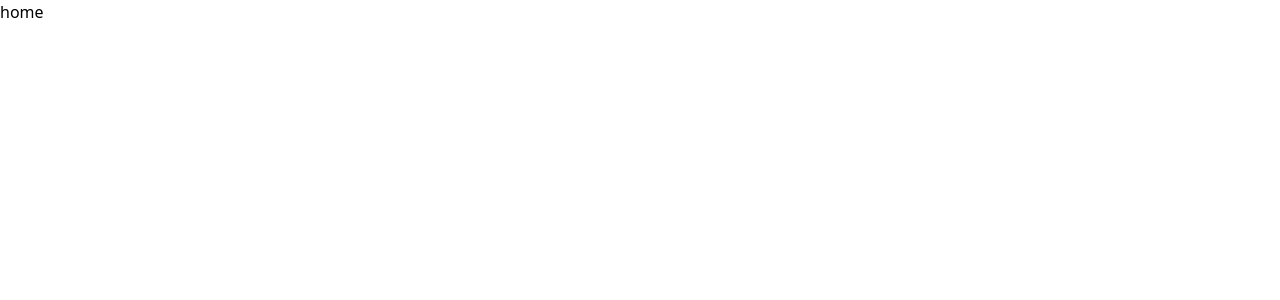
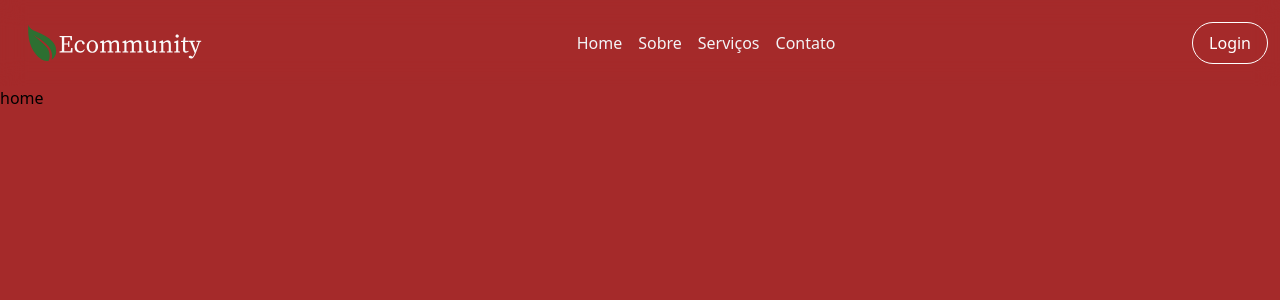
Before and after one commit to pedroonovais/ecommunity, a Next.js app: page / in a window 1280 px wide. Shown: the top 300 px of the page. Built offline with nearby package versions, Linux system fonts and the light colour scheme.

Commit message:
Cria componente Menu

```diff
--- a/src/app/globals.css
+++ b/src/app/globals.css
@@ -1,3 +1,7 @@
 @tailwind base;
 @tailwind components;
 @tailwind utilities;
+
+body {
+  background-color: brown;
+}
--- a/src/app/layout.tsx
+++ b/src/app/layout.tsx
@@ -1,13 +1,17 @@
-import './globals.css'
+import { Menu } from "@/components/Menu/Menu";
+import "./globals.css";
 
 export default function RootLayout({
-  children,
+    children,
 }: {
-  children: React.ReactNode
+    children: React.ReactNode;
 }) {
-  return (
-    <html lang="pt-br">
-      <body>{children}</body>
-    </html>
-  )
+    return (
+        <html lang="pt-br">
+            <body>
+                <Menu />
+                <main>{children}</main>
+            </body>
+        </html>
+    );
 }
--- /dev/null
+++ b/src/components/Menu/Menu.tsx
@@ -0,0 +1,33 @@
+export const Menu = () => {
+    return (
+        <header className="flex items-center justify-between p-3 bg-opacity-30 backdrop-blur-md">
+            <div className="flex items-center space-x-2">
+                <img
+                    src="/logo-texto-branco.svg"
+                    alt="Ícone do Menu"
+                    className="w-52"
+                />
+            </div>
+
+            <nav className="flex space-x-4">
+                <a href="#home" className="text-gray-100 hover:text-white">
+                    Home
+                </a>
+                <a href="#about" className="text-gray-100 hover:text-white">
+                    Sobre
+                </a>
+                <a href="#services" className="text-gray-100 hover:text-white">
+                    Serviços
+                </a>
+                <a href="#contact" className="text-gray-100 hover:text-white">
+                    Contato
+                </a>
+            </nav>
+
+            <button className="bg-transparent border border-white text-white px-4 py-2 rounded-full hover:bg-verdeClaro hover:text-black transition-all duration-300 ease-in-out">
+                Login
+            </button>
+
+        </header>
+    );
+};
```
Also changed, not shown: public/logo-texto-branco.svg (added), public/logo.svg (added).
